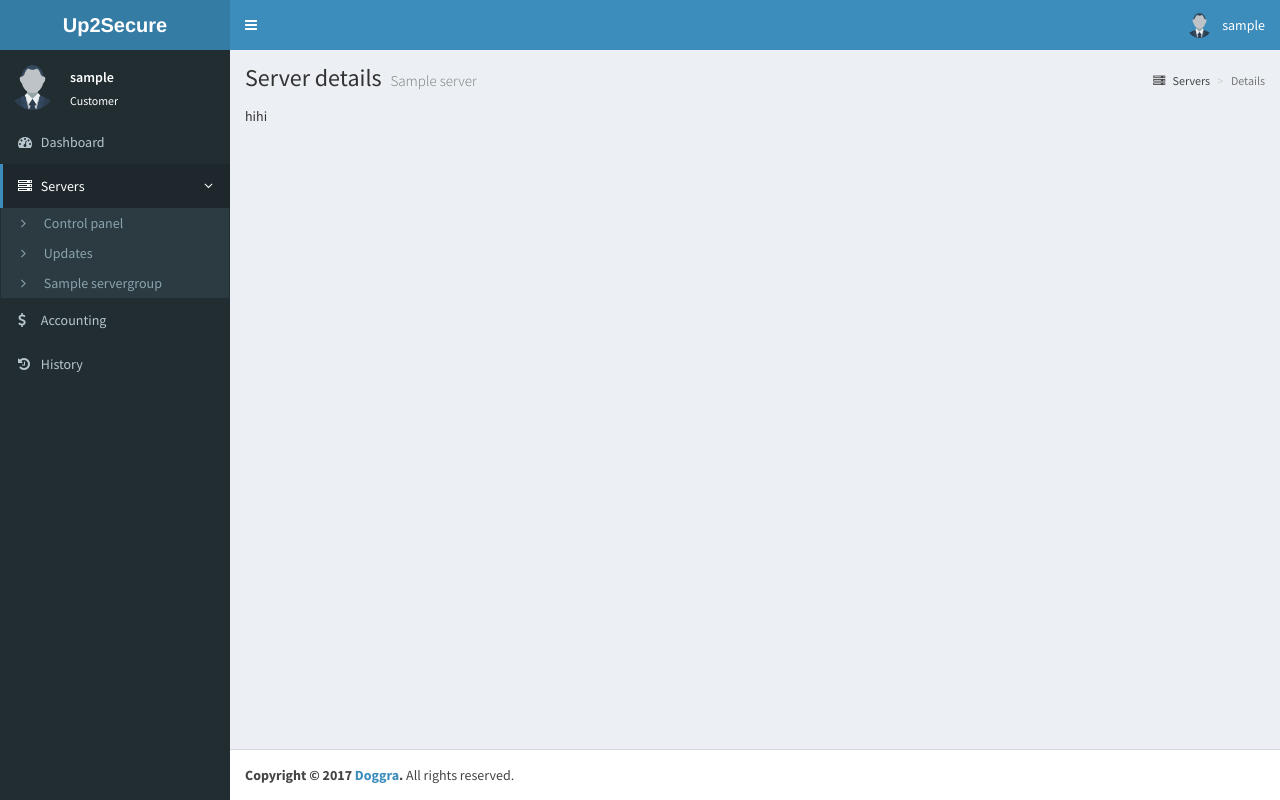
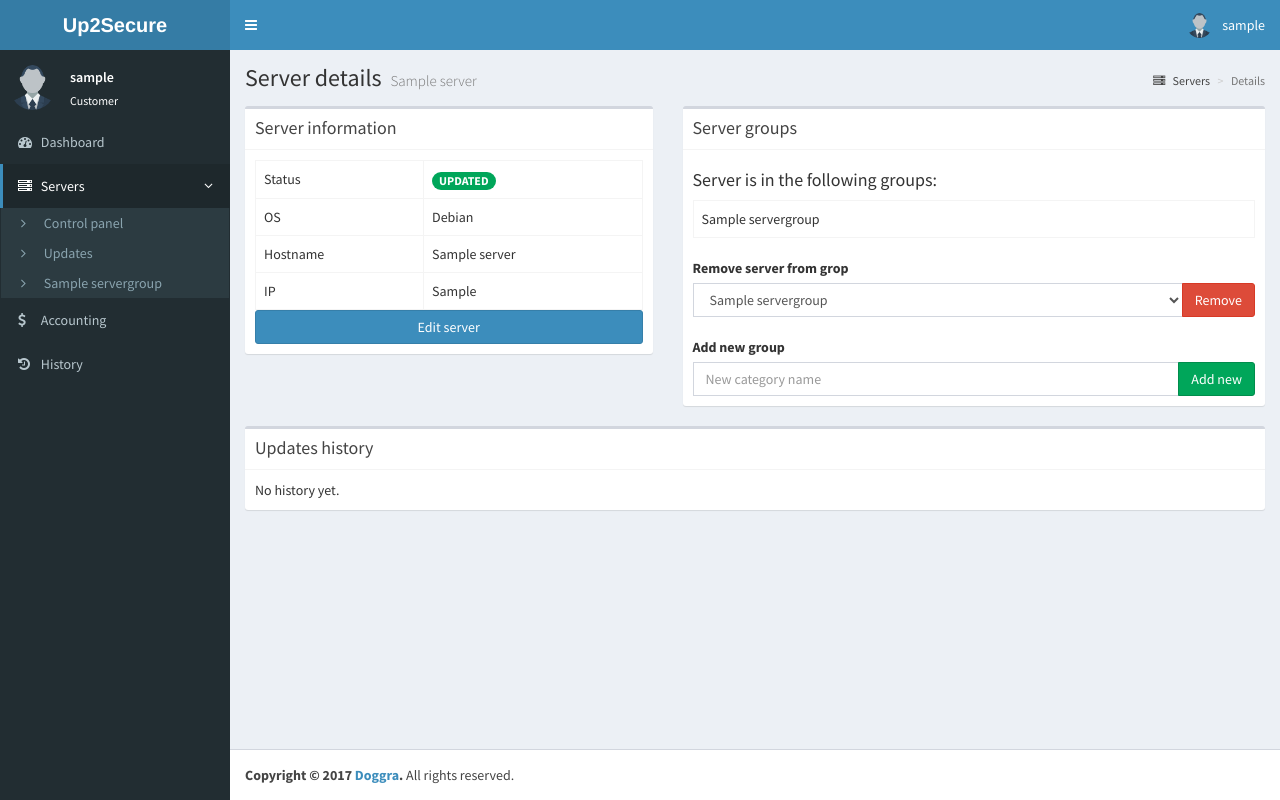
Before and after one commit to doggra/serverup, a Django app: page /server/details/1/ in a window 1280 px wide. Run offline with Django 3.2, Linux system fonts and the light colour scheme; a user stored in the database is signed in; tables that the repository leaves empty hold one stand-in row (values such as "Sample post"); parts of the project's set-up code (start-up, migrations or seed data) failed here and were passed over; some libraries are stand-ins or nearby versions.

Commit message:
more server managing stuff, add/remove server from group, change update list

```diff
--- a/up2secure/server/models.py
+++ b/up2secure/server/models.py
@@ -9,10 +9,22 @@ OS_DISTRO = (
 	(1, "Centos"),
 )
 
-SERVER_STATUS = (
-	(0, "Up to date"),
-	(1, "Not updated"),
+STATUS = (
+	(0, "UPDATED"),
+	(1, "PENDING"),
+	(2, "IGNORED"),
 )
+
+
+class Package(models.Model):
+	name = models.CharField(max_length=255)
+
+
+class PackageUpdate(models.Model):
+	server = models.ForeignKey('Server', on_delete=models.CASCADE)
+	package = models.ForeignKey(Package)
+	version = models.CharField(max_length=255, blank=True)
+	status = models.IntegerField(default=1, choices=STATUS)
 
 
 class Server(models.Model):
@@ -20,8 +32,17 @@ class Server(models.Model):
 	os = models.IntegerField(null=True, choices=OS_DISTRO)
 	ip = models.GenericIPAddressField(default='127.0.0.1')
 	hostname = models.CharField(max_length=255, blank=True)
-	status = models.IntegerField(default=0, choices=SERVER_STATUS)
+	status = models.IntegerField(default=0, choices=STATUS)
 	private_key = models.TextField(blank=True)
+
+	@property
+	def show_status(self):
+		if self.status == 0:
+			return "<span class='badge bg-green'>UPDATED</span>"
+		elif self.status == 1:
+			count_pending_updates = UpdatePackage.objects.filter(server=self, status=1).count()
+			return "<span class='badge bg-orange'>{} PENDING UPDATES</span>"\
+																.format(count_pending_updates,)
 
 	@property
 	def show_os_icon(self):
@@ -47,18 +68,3 @@ class ServerGroup(models.Model):
 
 	def __unicode__(self):
 		return self.name
-
-
-class Update(models.Model):
-	datetime = models.DateTimeField(auto_now_add=True)
-	server = models.ForeignKey(Server)
-
-
-class Package(models.Model):
-	name = models.CharField(max_length=255)
-
-
-class UpdatePackage(models.Model):
-	update = models.ForeignKey(Update)
-	package = models.ForeignKey(Package)
-	version = models.CharField(max_length=255, blank=True)
--- a/up2secure/server/urls.py
+++ b/up2secure/server/urls.py
@@ -1,15 +1,18 @@
 from django.conf.urls import url
 
-from .views import add_group
+from .views import add_group, assign_server_group, remove_server_group
 from .views import ServersControlPanelView, ServerDetails, ServerGroupView, \
-				   UpdatesListView, DeleteGroupView
+				   PackageUpdateListView, DeleteGroupView, ServerEditView
 
 
 urlpatterns = [
 	url(r'^$', ServersControlPanelView.as_view(), name='servers'),
 	url(r'^details/(?P<pk>\d+)/$', ServerDetails.as_view(), name='server_details'),
+	url(r'^edit/(?P<pk>\d+)/$', ServerEditView.as_view(), name='server_edit'),
 	url(r'^group/(?P<pk>\d+)/$', ServerGroupView.as_view(), name='server_group'),
-	url(r'^updates/', UpdatesListView.as_view(), name='updates'),
+	url(r'^updates/', PackageUpdateListView.as_view(), name='updates'),
 	url(r'^group/add/$', add_group, name='add_group'),
+	url(r'^group/assign/$', assign_server_group, name='assign_server_group'),
+	url(r'^group/remove/$', remove_server_group, name='remove_server_group'),
 	url(r'^group/delete/(?P<pk>\d+)/$', DeleteGroupView.as_view(), name='delete_group')
 ]
--- a/up2secure/server/views.py
+++ b/up2secure/server/views.py
@@ -1,20 +1,24 @@
 # -*- coding: utf-8 -*-
 from __future__ import unicode_literals
 
+import os
 from os.path import join
 from django.conf import settings
-from django.shortcuts import render
+from django.shortcuts import render, get_object_or_404
 from django.core.urlresolvers import reverse, reverse_lazy
 from django.utils.decorators import method_decorator
 from django.contrib.auth.decorators import login_required
 from django.http import HttpResponse, HttpResponseRedirect
 
 from django.views.generic import TemplateView
-from django.views.generic.edit import DeleteView
+from django.views.generic.edit import DeleteView, UpdateView
 from django.views.generic.detail import DetailView
 from django.views.generic.list import ListView
 
-from .models import Server, ServerGroup, Update
+from .models import Server, ServerGroup, PackageUpdate
+
+
+__SITE_ADDRESS = self.request.get_host()
 
 
 @method_decorator(login_required, name='dispatch')
@@ -25,15 +29,33 @@ class ServersControlPanelView(TemplateView):
 		context = super(ServersControlPanelView, self).get_context_data(**kwargs)
 		context['servers'] = Server.objects.filter(user=self.request.user)
 		context['server_groups'] = ServerGroup.objects.filter(user=self.request.user)
-
-		site_address = self.request.get_host()
-		context['install_script'] = "wget -O - http://{}/install/ | bash".format(site_address)
+		context['install_script'] = "wget -O - http://{}/install/?u=123abc | bash".format(__SITE_ADDRESS)
 		return context
 
 
 @method_decorator(login_required, name='dispatch')
 class ServerDetails(DetailView):
 	model = Server
+
+	def get_context_data(self, **kwargs):
+		context = super(ServerDetails, self).get_context_data(**kwargs)
+		context['available_groups'] = ServerGroup.objects.filter(user=self.request.user).exclude(servers=self.object)
+		return context
+
+@method_decorator(login_required, name='dispatch')
+class ServerEditView(UpdateView):
+
+	model = Server
+	fields = ['ip', 'hostname']
+	template_name = "server/server_edit.html"
+
+
+	def get_success_url(self):
+		return "{}?alert=1&updated=1".format(reverse('server_details', args=[self.object.pk,]),)
+
+	def form_valid(self, form):
+		form.save()
+		return super(ServerEditView, self).form_valid(form)
 
 
 @method_decorator(login_required, name='dispatch')
@@ -42,8 +64,8 @@ class ServerGroupView(DetailView):
 
 
 @method_decorator(login_required, name='dispatch')
-class UpdatesListView(ListView):
-	model = Update
+class PackageUpdateListView(ListView):
+	model = PackageUpdate
 
 
 @method_decorator(login_required, name='dispatch')
@@ -56,11 +78,52 @@ class DeleteGroupView(DeleteView):
 def add_group(request):
 	if request.method == 'POST':
 		ServerGroup.objects.get_or_create(user=request.user, name=request.POST['name'])
-	return HttpResponseRedirect(reverse('servers'))
+	return HttpResponseRedirect(request.META['HTTP_REFERER'])
+
+
+@login_required
+def assign_server_group(request):
+	if request.method == 'POST':
+		group = get_object_or_404(ServerGroup, pk=request.POST['groupid'])
+		server = get_object_or_404(Server, pk=request.POST['serverid'])
+		group.servers.add(server)
+		group.save()
+	return HttpResponseRedirect(request.META['HTTP_REFERER'])
+
+
+@login_required
+def remove_server_group(request):
+	if request.method == 'POST':
+		group = get_object_or_404(ServerGroup, pk=request.POST['groupid'])
+		server = get_object_or_404(Server, pk=request.POST['serverid'])
+		group.servers.remove(server)
+		group.save()
+	return HttpResponseRedirect(request.META['HTTP_REFERER'])
 
 
 def install_server(request):
-	install_script = ""
-	with open(join(settings.PROJECT_ROOT, 'server_install.sh'), 'r') as f:
-		install_script = f.read()
-	return HttpResponse(install_script)
+
+	__VAR_USER = request.user.username
+	__VAR_SSH_KEY = None
+	__VAR_CHECK_ACCESS_URL = "http://{}/install/".format(__SITE_ADDRESS,)
+
+	if request.method == "POST":
+		user = request.POST['u']
+		host = request.POST['h']
+		dist = request.POST['d']
+		port = request.POST['s']
+		return HttpResponse("OK")
+
+	elif request.method == "GET":
+		user = request.GET['u']
+		key_path = join(settings.PROJECT_ROOT, 'keys', user)
+
+		# Generate key
+		os.system('ssh-keygen -t rsa -b 4096 -C up2secure -f {} -N ""'.format(key_path,))
+		private_key = os.system('cat {}'.format(key_path))
+		public_key = os.system('cat {}'.format(key_path+".pub"))
+		print(private_key, public_key)
+
+		with open(join(settings.PROJECT_ROOT, 'server_install.sh'), 'r') as f:
+			install_script = f.read()
+		return HttpResponse(install_script)
--- a/up2secure/templates/server/update_list.html
+++ b/up2secure/templates/server/packageupdate_list.html
@@ -10,7 +10,7 @@
 	  <small>Updates</small>
 	</h1>
 	<ol class="breadcrumb">
-	  <li><a href="{% url 'servers' %}"><i class="fa fa-level-up"></i> Servers</a></li>
+	  <li><a href="{% url 'servers' %}"><i class="fa fa-server"></i> Servers</a></li>
 	  <li class="active">Updates</li>
 	</ol>
 {% endblock contentheader %}
@@ -28,6 +28,8 @@
 				  <tr>
 					<th>Date & time</th>
 					<th>Server</th>
+					<th>Package</th>
+					<th>Version</th>
 				  </tr>
 				</thead>
 				<tbody>
@@ -35,6 +37,8 @@
 					<tr>
 						<td>{{ update.datetime }}</td>
 						<td>{{ update.server }}</td>
+						<td>{{ update.package }}</td>
+						<td>{{ update.version }}</td>
 					</tr>
 				{% empty %}
 					<tr>
--- a/up2secure/templates/server/server_detail.html
+++ b/up2secure/templates/server/server_detail.html
@@ -20,5 +20,136 @@
 {% endblock contentheader %}
 
 {% block content %}
-hihi
+{% if request.GET.alert %}
+<div class="alert alert-success alert-dismissible">
+  <button type="button" class="close" data-dismiss="alert" aria-hidden="true">×</button>
+  <h4><i class="icon fa fa-check"></i> Success!</h4>
+  {% if request.GET.updated %}
+    Your server has been updated successfully!
+  {% endif %}
+</div>
+{% endif %}
+<div class="row">
+	<div class="col-md-5">
+		<div class="box">
+			<div class="box-header with-border">
+				<h3 class="box-title">Server information</h3>
+			</div>
+			<div class="box-body">
+				<table class="table table-bordered">
+					<tbody>
+						<tr>
+							<td>Status</td>
+							<td>{{ object.show_status|safe }}</td>
+						</tr>
+						<tr>
+							<td>OS</td>
+							<td>{{ object.get_os_display }}</td>
+						</tr>
+						<tr>
+							<td>Hostname</td>
+							<td>{{ object.hostname }}</td>
+						</tr>
+						<tr>
+							<td>IP</td>
+							<td>{{ object.ip }}</td>
+						</tr>
+						{% if request.user.profile.account_type > 0 %}
+						<tr>
+							<td>Owner</td>
+							<td>{{ object.user.username }}</td>
+						</tr>
+						{% endif %}
+					</tbody>
+				</table>
+				<a href="{% url 'server_edit' object.pk %}" class="btn btn-primary btn-block">Edit server</a>
+			</div>
+		</div>
+	</div>
+	<div class="col-md-7">
+		<div class="box">
+			<div class="box-header with-border">
+				<h3 class="box-title">Server groups</h3>
+			</div>
+			<div class="box-body">
+				<h4>Server is in the following groups:</h4>
+				<table class="table table-bordered table-hover">
+						<tbody>
+						{% for group in object.servergroup_set.all %}
+							<tr class="link" data-href="{% url 'server_group' group.pk %}">
+								<td>{{ group.name }}</td>
+							</tr>
+						{% endfor %}
+						</tbody>
+					</table>
+
+				{% if available_groups %}
+				<br/>
+				<form action="{% url 'assign_server_group' %}" method="POST">
+				<label for="groupid">Assign server to group</label>
+
+				<div class="input-group">
+	                <select class="form-control" id="groupid" name="groupid">
+						{% for group in available_groups %}
+							<option value="{{ group.pk }}">{{ group.name }}</option>
+						{% endfor %}
+					</select>
+                    <span class="input-group-btn">
+						<input type="submit" value="Assign" class="btn btn-success" />
+                    </span>
+	              </div>
+
+					<input type="hidden" name="serverid" value="{{ object.pk }}" />
+					{% csrf_token %}
+				</form>
+				{% endif %}
+
+				{% if object.servergroup_set.all %}
+				<br/>
+				<form action="{% url 'remove_server_group' %}" method="POST">
+					<label for="groupid">Remove server from grop</label>
+					<div class="input-group">
+		                <select class="form-control" id="groupid" name="groupid">
+							{% for cat in request.user.servergroup_set.all %}
+								<option value="{{ cat.pk }}">{{ cat.name }}</option>
+							{% endfor %}
+						</select>
+	                    <span class="input-group-btn">
+							<input type="submit" value="Remove" class="btn btn-danger" />
+	                    </span>
+	            	</div>
+					<input type="hidden" name="serverid" value="{{ object.pk }}" />
+					{% csrf_token %}
+				</form>
+				{% endif %}
+
+				<br/>
+				<form method="POST" action="{% url 'add_group' %}">
+					{% csrf_token %}
+
+					<label for="name">Add new group</label>
+					<div class="input-group">
+						<input type="text" name="name" class="form-control" placeholder="New category name">
+						<div class="input-group-btn">
+							<input type="submit" class="btn btn-success" value="Add new">
+						</div>
+					</div>
+				</form>
+
+			</div>
+		</div>
+	</div>
+</div>
+<div class="row">
+	<div class="col-xs-12">
+		<div class="box">
+			<div class="box-header with-border">
+				<h3 class="box-title">Updates history</h3>
+			</div>
+			<div class="box-body">
+			No history yet.
+			</div>
+		</div>
+	</div>
+</div>
 {% endblock content %}
--- a/up2secure/templates/server/servergroup_confirm_delete.html
+++ b/up2secure/templates/server/servergroup_confirm_delete.html
@@ -1,4 +1,6 @@
 {% extends 'base.html' %}
+
+{% block menu_server %}active{% endblock %}
 
 {% block content %}
 Are you sure you want to delete group "{{ object.name }}"?
```
Also changed, not shown: up2secure/templates/server/server_edit.html (added, +34 -0 lines), up2secure/templates/server/servergroup_detail.html (+7 -3 lines), up2secure/templates/server/servers.html (+65 -11 lines), up2secure/server/migrations/0009_auto_20170719_1001.py (added), up2secure/templates/userland/own_profile_show.html (indentation only), 1 other file. Lines whose indentation alone changed are shown as unchanged.
